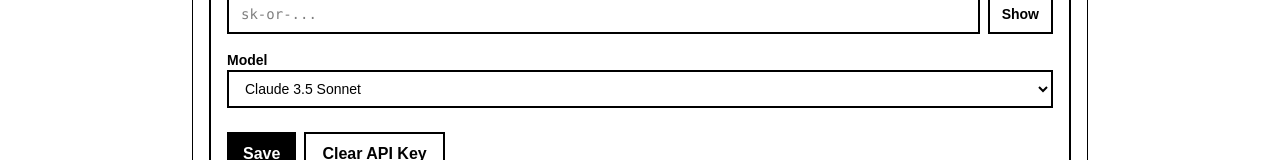
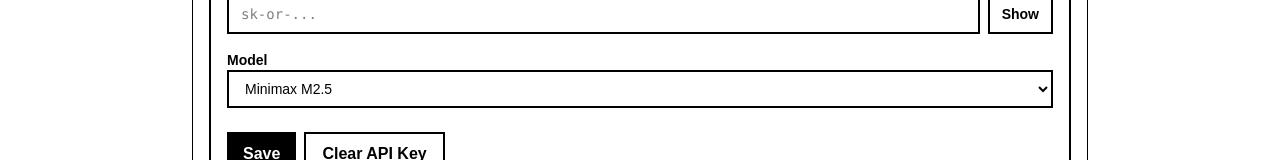
Before and after one commit to tsoumdoa/c5hopper, a React (Vite) app: page / in a window 1280 px wide. Both pictures are taken after a click on the button "Settings". Shown: the part 193-353 px from the top of the page. Built offline with nearby package versions, Linux system fonts and the light colour scheme.

Commit message:
model list update

```diff
--- a/src/components/SettingsPanel.tsx
+++ b/src/components/SettingsPanel.tsx
@@ -2,12 +2,8 @@
 import { getApiKey, setApiKey, clearApiKey, getModel, setModel } from '../utils/storage'
 
 const AVAILABLE_MODELS = [
-  { value: 'anthropic/claude-3.5-sonnet', label: 'Claude 3.5 Sonnet' },
-  { value: 'anthropic/claude-3-haiku', label: 'Claude 3 Haiku' },
-  { value: 'openai/gpt-4o', label: 'GPT-4o' },
-  { value: 'openai/gpt-4o-mini', label: 'GPT-4o Mini' },
-  { value: 'google/gemini-pro-1.5', label: 'Gemini Pro 1.5' },
   { value: 'minimax/minimax-m2.5', label: 'Minimax M2.5' },
+  { value: 'z-ai/glm-4.7-flash', label: 'Z-AI GLM 4.7 Flash' },
 ]
 
 interface SettingsPanelProps {
```
